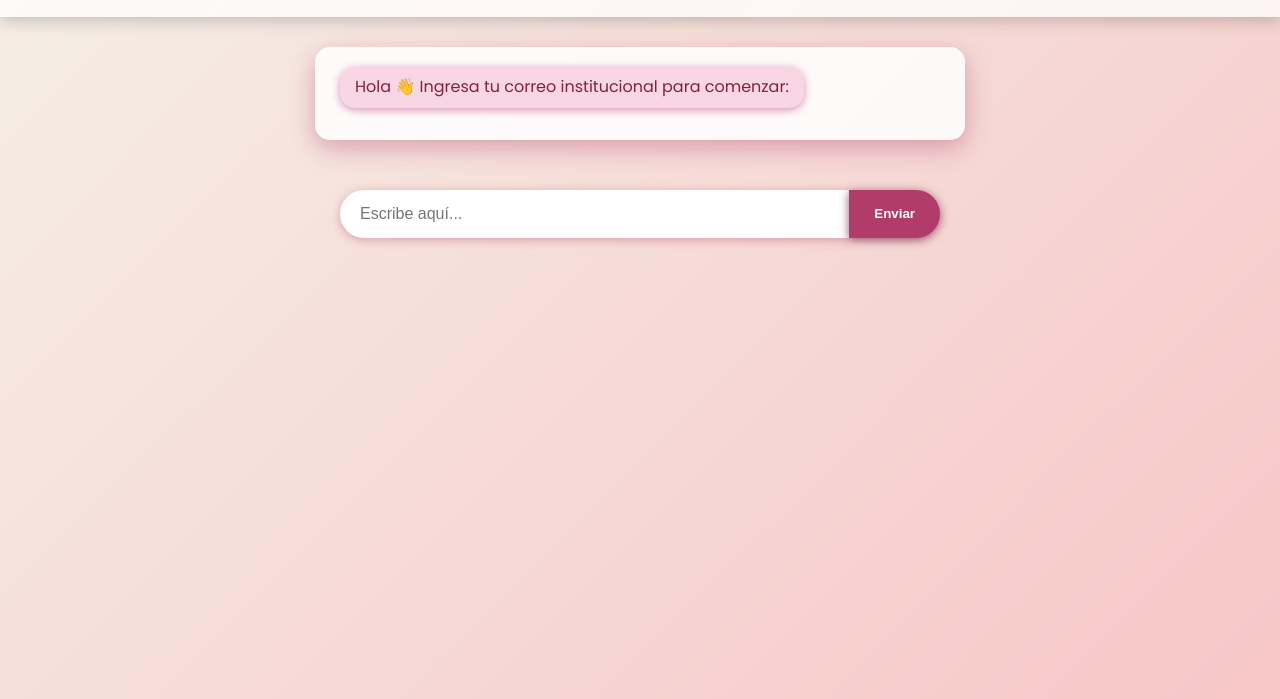
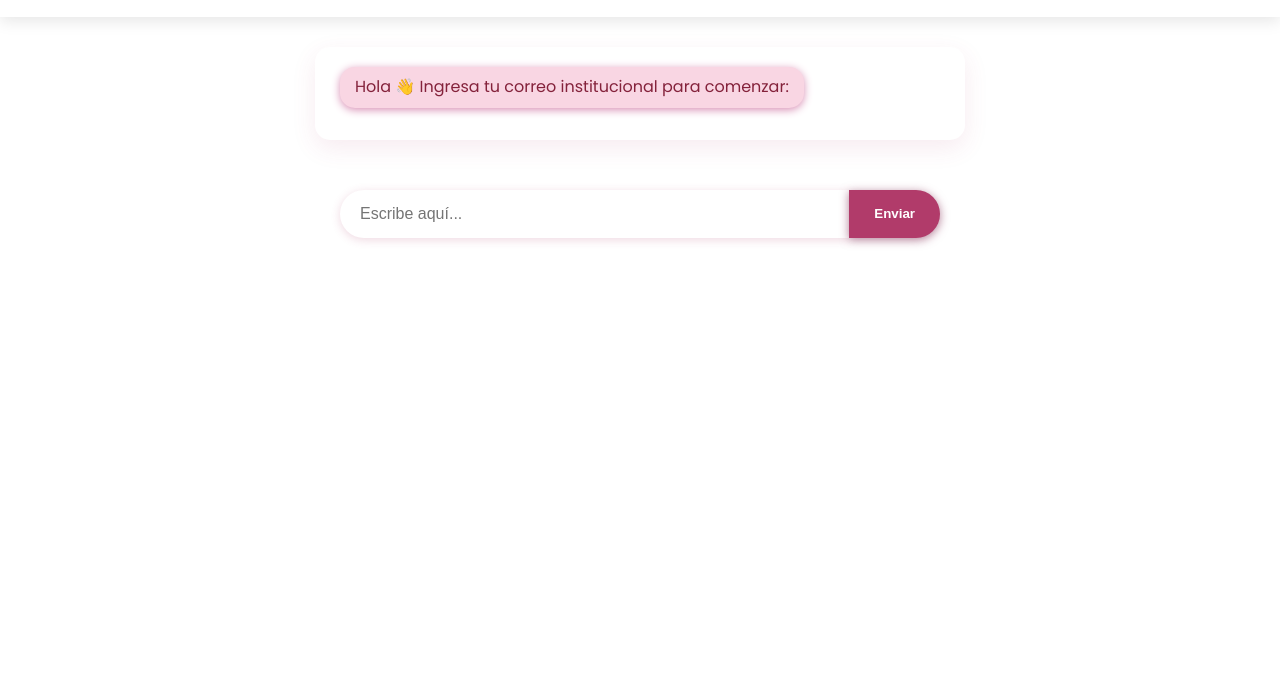
Before and after one commit to MadaiYamile11/horario-extra-mejorado, a plain HTML site: page index.html in a window 1280 px wide. Shown: the part 101-800 px from the top of the page. Drawn offline with Linux system fonts and the light colour scheme.

Commit message:
index.html

```diff
--- a/index.html
+++ b/index.html
@@ -9,8 +9,7 @@
   body {
     margin: 0; padding: 0;
     font-family: 'Poppins', sans-serif;
-    /* Fondo degradado beige a rosa */
-    background: linear-gradient(135deg, #f5f0e6, #f7c6c7);
+    background: white;
     color: #222;
     display: flex;
     flex-direction: column;
@@ -21,9 +20,9 @@
   header {
     width: 100%;
     padding: 20px 0;
-    background: rgba(255 255 255 / 0.75);
+    background: #fff;
     text-align: center;
-    box-shadow: 0 4px 15px rgba(0,0,0,0.2);
+    box-shadow: 0 4px 15px rgba(0,0,0,0.1);
     position: sticky;
     top: 0;
     z-index: 100;
@@ -33,7 +32,6 @@
     font-weight: 600;
     font-size: 2rem;
     color: #b13b6a;
-    text-shadow: 1px 1px 3px #fff;
   }
   header p {
     margin: 5px 0 0 0;
@@ -42,11 +40,11 @@
     color: #444;
   }
   #chat {
-    background: rgba(255 255 255 / 0.85);
+    background: #fff;
     border-radius: 15px;
     width: 90%;
     max-width: 600px;
-    box-shadow: 0 8px 25px rgba(177,59,106,0.4);
+    box-shadow: 0 8px 25px rgba(177,59,106,0.1);
     margin: 30px 0 50px 0;
     padding: 20px 25px;
     display: flex;
@@ -88,7 +86,7 @@
     border: none;
     border-radius: 30px 0 0 30px;
     outline: none;
-    box-shadow: 0 2px 10px rgba(177,59,106,0.4);
+    box-shadow: 0 2px 10px rgba(177,59,106,0.2);
   }
   #send-btn {
     padding: 15px 25px;
@@ -98,7 +96,7 @@
     color: white;
     font-weight: 600;
     cursor: pointer;
-    box-shadow: 0 2px 10px rgba(128,40,80,0.8);
+    box-shadow: 0 2px 10px rgba(128,40,80,0.6);
     transition: background 0.3s ease;
   }
   #send-btn:hover {
@@ -113,7 +111,7 @@
     border-radius: 4px;
   }
   #chat::-webkit-scrollbar-track {
-    background: rgba(255,255,255,0.3);
+    background: #fefefe;
   }
 </style>
 </head>
@@ -133,7 +131,6 @@
 </div>
 
 <script>
-  // El mismo script del horario (lo puedes mantener igual, te lo dejo aquí si quieres)
   const input = document.getElementById('input');
   const sendBtn = document.getElementById('send-btn');
   const chat = document.getElementById('chat');
```
